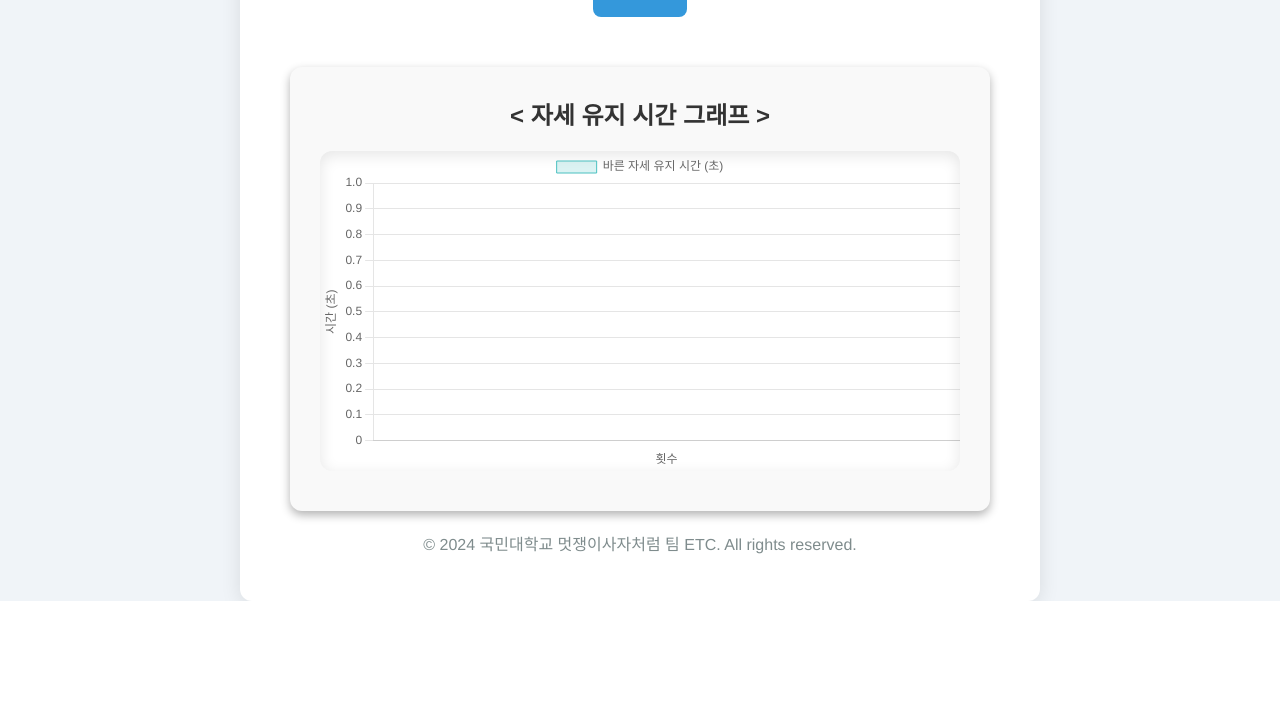
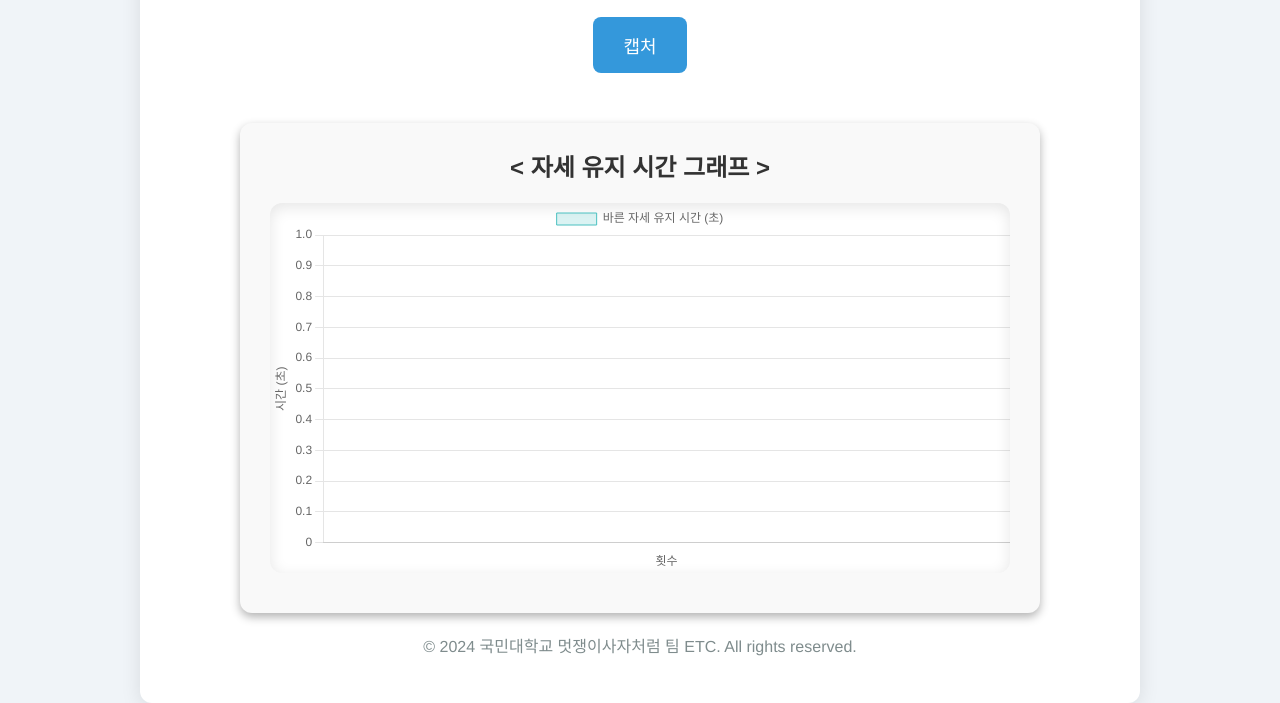
Before and after one commit to ruudska6/likelion_etc, a Flask app: page /mainpage in a window 1280 px wide. Shown: the part 717-1420 px from the top of the page. Before the commit the page ends 1318 px from the top, so only its background shows below. Run offline with Flask 3, Linux system fonts and the light colour scheme; data that the repository does not hold is empty.

Commit message:
메인페이지 넓게설정

```diff
--- a/static/styles.css
+++ b/static/styles.css
@@ -18,7 +18,7 @@
     padding: 30px 50px;
     border-radius: 12px;
     box-shadow: 0 4px 20px rgba(0, 0, 0, 0.1);
-    max-width: 800px;
+    max-width: 1000px;
     width: 100%;
     box-sizing: border-box;
 }
@@ -373,7 +373,7 @@
     transform: translate(-50%, -50%);
     background: white;
     color: black;
-    padding: 40px;
+    padding: 30px;
     border: 2px solid #ddd;
     box-shadow: 0 4px 8px rgba(0,0,0,0.2);
     z-index: 1000;
@@ -411,8 +411,10 @@
 }
 .container3 {
     align-items: center;
+    margin-left: auto;
+    margin-right: auto;
     margin-top: 50px;
-    padding-top: 10px;
+    padding-top: 5px;
     padding-right: 30px;
     padding-left: 30px;
     padding-bottom: 20px;
```
Also changed, not shown: static/capture.jpg (added).
